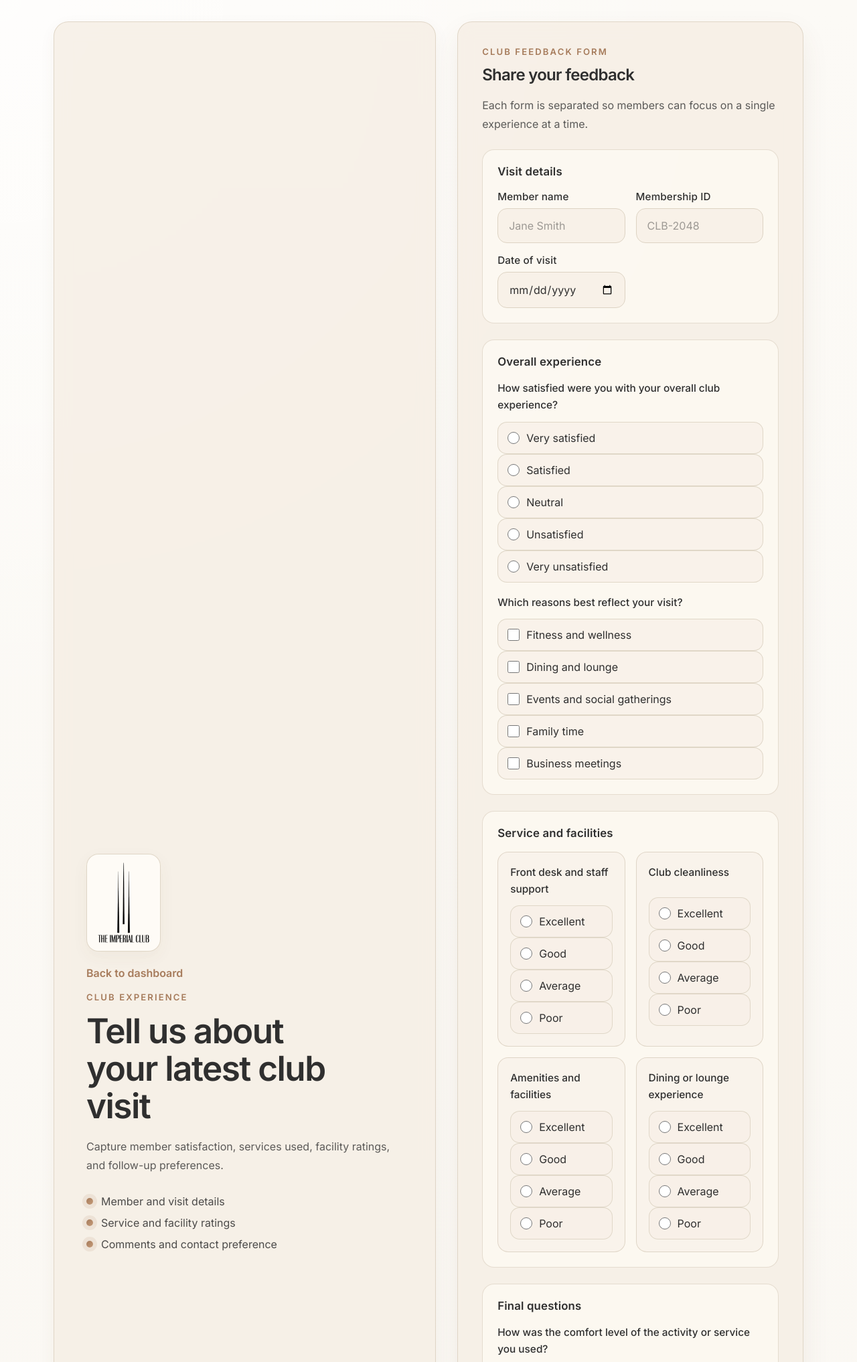
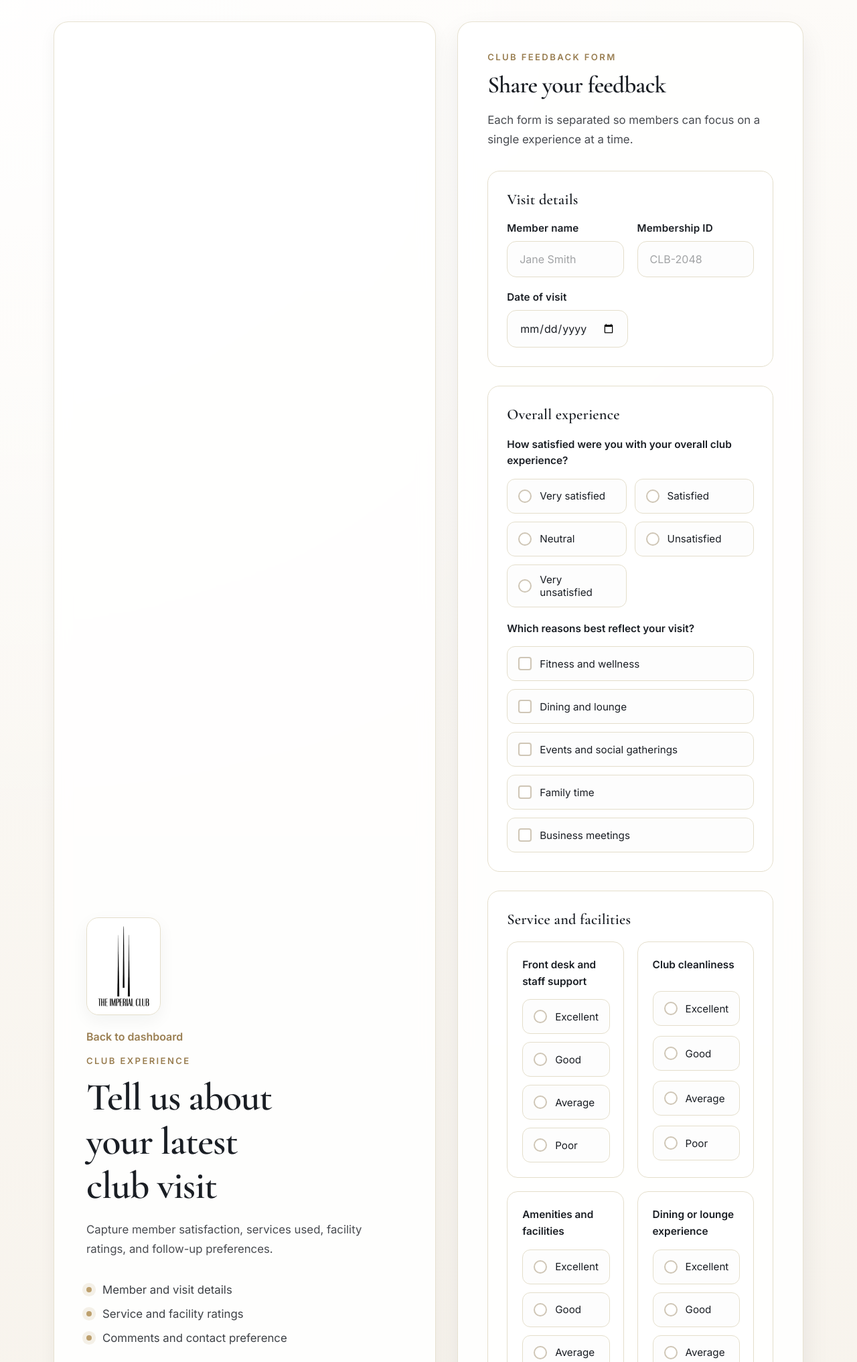
Before and after one commit to PawanMayekar/Imperial-Feedback, a Django app: page /forms/club/ in a window 1280 px wide. Shown: the top 2034 px of the page at 67% size. Run offline with Django 5.2, Linux system fonts and the light colour scheme.

Commit message:
Made major layout changes

```diff
--- a/feedback/static/feedback/css/home.css
+++ b/feedback/static/feedback/css/home.css
@@ -1,13 +1,13 @@
 :root {
-    --bg: #faf7f2;
-    --surface-primary: #f5ede3;
-    --surface-secondary: #e8dccb;
-    --accent: #a67b5b;
-    --accent-dark: #8f684d;
-    --text: #2f2f2f;
-    --border: #ddd3c3;
-    --shadow: 0 18px 40px rgba(101, 74, 48, 0.08);
-    --shadow-soft: 0 8px 24px rgba(101, 74, 48, 0.05);
+    --bg: #fdfbf8; /* Warm off-white "brand paper" */
+    --surface-primary: #ffffff;
+    --surface-secondary: #f5f2eb;
+    --accent: #bda06d; /* Bespoke gold */
+    --accent-dark: #997e51;
+    --text: #1a1e24; /* Deep ink text */
+    --border: #e4decb;
+    --shadow: 0 18px 40px rgba(26, 30, 36, 0.08);
+    --shadow-soft: 0 8px 24px rgba(26, 30, 36, 0.05);
     --radius-lg: 22px;
     --radius-md: 14px;
     --radius-sm: 12px;
@@ -24,8 +24,16 @@ body {
     min-height: 100vh;
     font-family: "Inter", Arial, sans-serif;
     background:
-        radial-gradient(circle at top left, rgba(255, 255, 255, 0.72), transparent 32%),
-        linear-gradient(180deg, #fcfaf6 0%, var(--bg) 100%);
+        radial-gradient(circle at top left, rgba(255, 255, 255, 0.9), transparent 35%),
+        linear-gradient(180deg, #fdfbf8 0%, #f4efe6 100%);
+    color: var(--text);
+    -webkit-font-smoothing: antialiased;
+    -moz-osx-font-smoothing: grayscale;
+}
+
+h1, h2, h3, h4, h5, h6 {
+    font-family: "Cormorant Garamond", serif;
+    font-weight: 600;
     color: var(--text);
 }
 
@@ -57,8 +65,8 @@ button {
 
 .hero-copy,
 .form-card {
-    background: rgba(245, 237, 227, 0.78);
-    border: 1px solid rgba(221, 211, 195, 0.88);
+    background: rgba(255, 255, 255, 0.85);
+    border: 1px solid rgba(228, 222, 203, 0.88);
     border-radius: var(--radius-lg);
     box-shadow: var(--shadow-soft);
     backdrop-filter: blur(12px);
@@ -94,8 +103,8 @@ button {
     padding: 12px 16px;
     margin-bottom: 22px;
     border-radius: 18px;
-    background: rgba(255, 252, 248, 0.88);
-    border: 1px solid rgba(221, 211, 195, 0.9);
+    background: rgba(255, 255, 255, 0.95);
+    border: 1px solid var(--border);
     box-shadow: var(--shadow-soft);
 }
 
@@ -146,114 +160,138 @@ button {
     margin: 0;
 }
 
+.dashboard-card h2 {
+    font-size: 1.75rem;
+    letter-spacing: -0.01em;
+}
+
 .card-link,
 .back-link {
-    color: var(--accent);
+    color: var(--accent-dark);
     font-weight: 600;
     text-decoration: none;
+    transition: color 0.25s ease;
+}
+
+.card-link:hover,
+.back-link:hover {
+    color: #7a633e;
 }
 
 .back-link {
     margin-bottom: 18px;
+    display: inline-block;
 }
 
 .eyebrow,
 .card-kicker {
     margin: 0 0 14px;
-    color: var(--accent);
+    color: var(--accent-dark);
     font-size: 0.82rem;
     font-weight: 600;
-    letter-spacing: 0.16em;
+    letter-spacing: 0.18em;
     text-transform: uppercase;
 }
 
 .hero-copy h1,
 .card-header h2 {
     margin: 0;
-    letter-spacing: -0.03em;
-    line-height: 1.1;
+    letter-spacing: -0.02em;
+    line-height: 1.15;
 }
 
 .hero-copy h1 {
-    font-size: clamp(2.2rem, 4vw, 4.3rem);
-    max-width: 11ch;
+    font-size: clamp(2.5rem, 4.5vw, 4.8rem);
+    max-width: 12ch;
+}
+
+.card-header h2 {
+    font-size: 2.2rem;
 }
 
 .hero-text,
 .card-text {
     margin: 18px 0 0;
-    font-size: 1rem;
-    line-height: 1.75;
-    color: rgba(47, 47, 47, 0.78);
+    font-size: 1.05rem;
+    line-height: 1.7;
+    color: rgba(26, 30, 36, 0.8);
     max-width: 56ch;
 }
 
 .feature-list {
     list-style: none;
     padding: 0;
-    margin: 30px 0 0;
+    margin: 36px 0 0;
     display: grid;
-    gap: 12px;
+    gap: 16px;
 }
 
 .feature-list li {
     display: flex;
     align-items: center;
-    gap: 12px;
-    color: rgba(47, 47, 47, 0.86);
+    gap: 16px;
+    color: rgba(26, 30, 36, 0.85);
+    font-size: 1.05rem;
 }
 
 .feature-list li::before {
     content: "";
-    width: 10px;
-    height: 10px;
+    width: 8px;
+    height: 8px;
     border-radius: 999px;
-    background: linear-gradient(135deg, var(--accent), #c59b79);
-    box-shadow: 0 0 0 6px rgba(166, 123, 91, 0.12);
+    background: var(--accent);
+    box-shadow: 0 0 0 6px rgba(189, 160, 109, 0.15);
 }
 
 .form-card {
-    padding: 36px;
+    padding: 44px;
     box-shadow: var(--shadow);
 }
 
 .card-header {
-    margin-bottom: 24px;
+    margin-bottom: 32px;
 }
 
 .status-banner {
-    margin-bottom: 20px;
-    padding: 14px 16px;
+    margin-bottom: 24px;
+    padding: 16px 20px;
     border-radius: var(--radius-sm);
-    background: rgba(166, 123, 91, 0.1);
-    border: 1px solid rgba(166, 123, 91, 0.2);
-    color: #6f503a;
+    background: rgba(189, 160, 109, 0.12);
+    border: 1px solid rgba(189, 160, 109, 0.25);
+    color: #7a633e;
     line-height: 1.5;
+    font-weight: 500;
 }
 
 .feedback-form {
     display: grid;
-    gap: 24px;
+    gap: 28px;
 }
 
 .form-section {
     display: grid;
-    gap: 18px;
-    padding: 22px;
-    background: rgba(255, 251, 246, 0.58);
-    border: 1px solid rgba(221, 211, 195, 0.72);
+    gap: 20px;
+    padding: 28px;
+    background: rgba(255, 255, 255, 0.6);
+    border: 1px solid var(--border);
     border-radius: 18px;
+    animation: fade-up 0.65s ease both;
 }
+
+.form-section:nth-child(1) { animation-delay: 0.1s; }
+.form-section:nth-child(2) { animation-delay: 0.2s; }
+.form-section:nth-child(3) { animation-delay: 0.3s; }
+.form-section:nth-child(4) { animation-delay: 0.4s; }
 
 .form-section h3 {
     margin: 0;
-    font-size: 1.05rem;
+    font-size: 1.4rem;
     letter-spacing: 0.01em;
 }
 
 .field-grid {
     display: grid;
-    gap: 16px;
+    gap: 20px;
 }
 
 .field-grid-two {
@@ -266,13 +304,14 @@ button {
 
 .field-group {
     display: grid;
-    gap: 8px;
+    gap: 10px;
 }
 
 .field-group label {
     font-size: 0.95rem;
-    font-weight: 500;
+    font-weight: 600;
     letter-spacing: 0.01em;
+    color: var(--text);
 }
 
 .field-group input,
@@ -280,69 +319,69 @@ button {
     width: 100%;
     border: 1px solid var(--border);
     border-radius: var(--radius-md);
-    background: #f8f1e8;
+    background: #fdfdfd;
     color: var(--text);
-    padding: 15px 16px;
+    padding: 16px 18px;
     outline: none;
     transition:
-        border-color 0.25s ease,
-        box-shadow 0.25s ease,
-        transform 0.25s ease,
-        background-color 0.25s ease;
+        border-color 0.3s ease,
+        box-shadow 0.3s ease,
+        background-color 0.3s ease;
 }
 
 .field-group input::placeholder,
 .field-group textarea::placeholder {
-    color: rgba(47, 47, 47, 0.45);
+    color: rgba(26, 30, 36, 0.4);
 }
 
 .field-group input:hover,
 .field-group textarea:hover {
-    border-color: rgba(166, 123, 91, 0.55);
-    background: #fbf5ee;
+    border-color: rgba(189, 160, 109, 0.5);
+    background: #ffffff;
 }
 
 .field-group input:focus,
 .field-group textarea:focus {
     border-color: var(--accent);
-    box-shadow: 0 0 0 4px rgba(166, 123, 91, 0.14);
-    transform: scale(1.01);
-    background: #fdf8f2;
+    box-shadow: 0 0 0 4px rgba(189, 160, 109, 0.15);
+    background: #ffffff;
 }
 
 .field-group textarea {
-    min-height: 150px;
+    min-height: 160px;
     resize: vertical;
 }
 
 .field-group.has-error input,
 .field-group.has-error textarea {
-    border-color: #b26c5e;
-    box-shadow: 0 0 0 4px rgba(178, 108, 94, 0.12);
+    border-color: #c76a5c;
+    box-shadow: 0 0 0 4px rgba(199, 106, 92, 0.12);
 }
 
 .field-error {
-    color: #8d4a40;
+    color: #ab4738;
     font-size: 0.88rem;
+    margin-top: 4px;
 }
 
 .choice-group,
 .choice-card {
     display: grid;
-    gap: 12px;
+    gap: 14px;
 }
 
 .group-label {
     margin: 0;
     font-size: 0.96rem;
-    font-weight: 500;
+    font-weight: 600;
     line-height: 1.6;
+    color: var(--text);
 }
 
 .ratings-grid {
     display: grid;
     grid-template-columns: repeat(2, minmax(0, 1fr));
-    gap: 16px;
+    gap: 20px;
 }
 
 .ratings-grid-three {
@@ -350,14 +389,16 @@ button {
 }
 
 .choice-card {
-    padding: 18px;
-    border: 1px solid rgba(221, 211, 195, 0.88);
+    padding: 22px;
+    border: 1px solid var(--border);
     border-radius: 16px;
-    background: rgba(248, 241, 232, 0.7);
+    background: rgba(255, 255, 255, 0.7);
 }
 
 .choice-list ul,
-.choice-card ul {
+.choice-card ul,
+.choice-list > div,
+.choice-card > div {
     list-style: none;
     padding: 0;
     margin: 0;
@@ -365,17 +406,21 @@ button {
     gap: 12px;
 }
 
-.choice-list-inline ul {
-    grid-template-columns: repeat(auto-fit, minmax(110px, 1fr));
-    gap: 10px;
+.choice-list-inline ul,
+.choice-list-inline > div {
+    grid-template-columns: repeat(auto-fit, minmax(130px, 1fr));
+    gap: 12px;
 }
 
-.choice-list-score ul {
-    grid-template-columns: repeat(5, minmax(54px, 1fr));
+.choice-list-score ul,
+.choice-list-score > div {
+    grid-template-columns: repeat(5, minmax(40px, 1fr));
 }
 
 .choice-list li,
-.choice-card li {
+.choice-card li,
+.choice-list > div > div,
+.choice-card > div > div {
     margin: 0;
 }
 
@@ -383,72 +428,151 @@ button {
 .choice-card label {
     display: flex;
     align-items: center;
-    gap: 10px;
-    min-height: 48px;
-    padding: 12px 14px;
-    border-radius: 14px;
-    background: rgba(248, 241, 232, 0.8);
-    border: 1px solid rgba(221, 211, 195, 0.86);
+    gap: 12px;
+    min-height: 52px;
+    padding: 12px 16px;
+    border-radius: 12px;
+    background: #fdfdfd;
+    border: 1px solid var(--border);
     cursor: pointer;
+    font-size: 0.95rem;
     transition:
-        border-color 0.25s ease,
-        background-color 0.25s ease,
-        box-shadow 0.25s ease,
-        transform 0.25s ease;
+        border-color 0.3s ease,
+        background-color 0.3s ease,
+        box-shadow 0.3s ease;
 }
 
 .choice-list label:hover,
 .choice-card label:hover {
-    border-color: rgba(166, 123, 91, 0.48);
-    background: rgba(253, 248, 242, 0.95);
-    transform: translateY(-1px);
+    border-color: rgba(189, 160, 109, 0.6);
+    background: #ffffff;
 }
 
-.choice-list input,
-.choice-card input {
-    width: 18px;
-    height: 18px;
+.choice-list label:has(input:checked),
+.choice-card label:has(input:checked) {
+    border-color: var(--accent-dark);
+    background: #ffffff;
+    box-shadow: 0 4px 12px rgba(189, 160, 109, 0.08);
+}
+
+.choice-list-score label {
+    justify-content: center;
+    padding: 12px 8px;
+}
+
+/* Custom Checkbox/Radio */
+.choice-list input[type="radio"],
+.choice-list input[type="checkbox"],
+.choice-card input[type="radio"],
+.choice-card input[type="checkbox"] {
+    appearance: none;
+    -webkit-appearance: none;
+    width: 20px;
+    height: 20px;
     margin: 0;
-    accent-color: var(--accent);
+    border: 2px solid #cfc6b6;
+    background-color: #fff;
+    cursor: pointer;
+    display: grid;
+    place-content: center;
+    transition: all 0.2s ease-in-out;
     flex: 0 0 auto;
 }
 
+.choice-list input[type="radio"],
+.choice-card input[type="radio"] {
+    border-radius: 50%;
+}
+
+.choice-list input[type="checkbox"],
+.choice-card input[type="checkbox"] {
+    border-radius: 4px;
+}
+
+.choice-list input[type="radio"]::before,
+.choice-card input[type="radio"]::before {
+    content: "";
+    width: 10px;
+    height: 10px;
+    border-radius: 50%;
+    transform: scale(0);
+    transition: 0.2s transform ease-in-out;
+    box-shadow: inset 10px 10px var(--accent-dark);
+}
+
+.choice-list input[type="checkbox"]::before,
+.choice-card input[type="checkbox"]::before {
+    content: "";
+    width: 12px;
+    height: 12px;
+    transform: scale(0);
+    transition: 0.2s transform ease-in-out;
+    background-color: var(--accent-dark);
+    clip-path: polygon(14% 44%, 0 65%, 50% 100%, 100% 16%, 80% 0%, 43% 62%);
+}
+
+.choice-list input:checked,
+.choice-card input:checked {
+    border-color: var(--accent-dark);
+}
+
+.choice-list input:checked::before,
+.choice-card input:checked::before {
+    transform: scale(1);
+}
+
+.choice-list input:focus-visible,
+.choice-card input:focus-visible {
+    outline: 2px solid rgba(189, 160, 109, 0.4);
+    outline-offset: 2px;
+}
+
+/* Has error states */
 .choice-group.has-error label,
 .choice-card.has-error label {
-    border-color: rgba(178, 108, 94, 0.46);
+    border-color: rgba(199, 106, 92, 0.46);
 }
 
 .submit-button {
     border: none;
     border-radius: 999px;
-    background: var(--accent);
-    color: #faf7f2;
-    padding: 15px 22px;
-    font-weight: 600;
+    background: var(--text);
+    color: #ffffff;
+    padding: 18px 28px;
+    font-size: 1.05rem;
+    font-weight: 500;
     letter-spacing: 0.02em;
     cursor: pointer;
-    box-shadow: 0 14px 30px rgba(166, 123, 91, 0.22);
+    box-shadow: 0 14px 30px rgba(26, 30, 36, 0.15);
     transition:
-        background-color 0.25s ease,
-        transform 0.25s ease,
-        box-shadow 0.25s ease;
+        background-color 0.3s ease,
+        transform 0.3s cubic-bezier(0.16, 1, 0.3, 1),
+        box-shadow 0.3s ease;
+    animation: fade-up 0.65s ease both;
+    animation-delay: 0.5s;
+    margin-top: 10px;
 }
 
 .submit-button:hover {
-    background: var(--accent-dark);
-    transform: translateY(-1px);
-    box-shadow: 0 18px 32px rgba(143, 104, 77, 0.24);
+    background: #2a3038;
+    transform: translateY(-2px);
+    box-shadow: 0 18px 36px rgba(26, 30, 36, 0.2);
+}
+
+.submit-button:active {
+    transform: translateY(0);
+    box-shadow: 0 8px 20px rgba(26, 30, 36, 0.15);
 }
 
 .submit-button:focus-visible {
-    outline: 3px solid rgba(166, 123, 91, 0.22);
+    outline: 3px solid rgba(189, 160, 109, 0.5);
     outline-offset: 3px;
 }
 
 @keyframes fade-up {
     from {
         opacity: 0;
-        transform: translateY(20px);
+        transform: translateY(24px);
     }
     to {
         opacity: 1;
--- a/feedback/templates/feedback/dashboard.html
+++ b/feedback/templates/feedback/dashboard.html
@@ -7,7 +7,7 @@
     <title>Feedback Dashboard</title>
     <link rel="preconnect" href="https://fonts.googleapis.com">
     <link rel="preconnect" href="https://fonts.gstatic.com" crossorigin>
-    <link href="https://fonts.googleapis.com/css2?family=Inter:wght@400;500;600&display=swap" rel="stylesheet">
+    <link href="https://fonts.googleapis.com/css2?family=Cormorant+Garamond:wght@400;500;600;700&family=Inter:wght@400;500;600&display=swap" rel="stylesheet">
     <link rel="stylesheet" href="{% static 'feedback/css/home.css' %}">
 </head>
 <body>
--- a/feedback/templates/feedback/form_page.html
+++ b/feedback/templates/feedback/form_page.html
@@ -7,7 +7,7 @@
     <title>{{ page.title }}</title>
     <link rel="preconnect" href="https://fonts.googleapis.com">
     <link rel="preconnect" href="https://fonts.gstatic.com" crossorigin>
-    <link href="https://fonts.googleapis.com/css2?family=Inter:wght@400;500;600&display=swap" rel="stylesheet">
+    <link href="https://fonts.googleapis.com/css2?family=Cormorant+Garamond:wght@400;500;600;700&family=Inter:wght@400;500;600&display=swap" rel="stylesheet">
     <link rel="stylesheet" href="{% static 'feedback/css/home.css' %}">
 </head>
 <body>
```
Also changed, not shown: other parts of feedback/static/feedback/css/home.css (+33 -20 lines).
